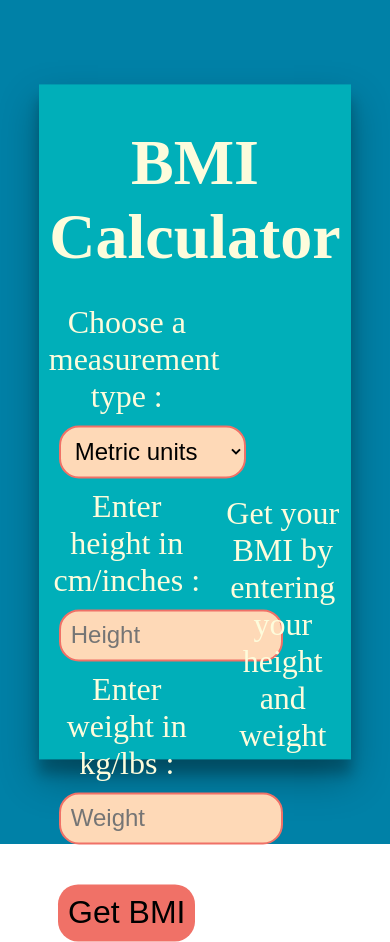
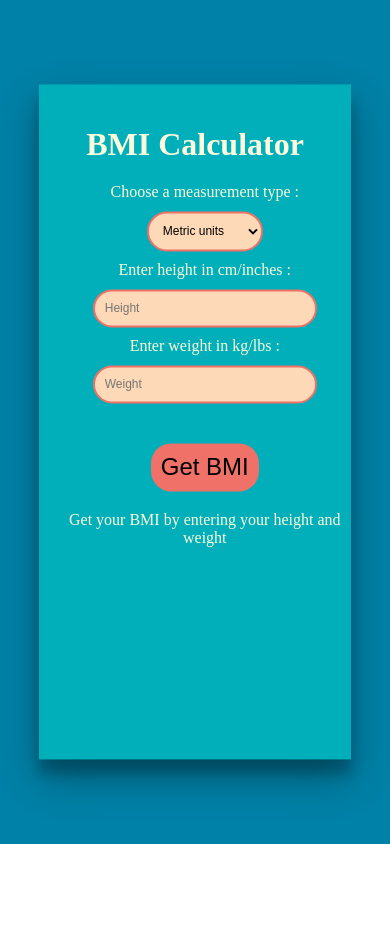
Before and after one commit to riju561/bmi, a Gatsby site: page / in a window 390 px wide. After the commit the page ends 844 px from the top, so only its background shows below. Built offline with nearby package versions, Linux system fonts and the light colour scheme; Gatsby itself is replaced by a stand-in of ours.

Commit message:
💡 Added comments

```diff
--- a/src/pages/index.jsx
+++ b/src/pages/index.jsx
@@ -5,13 +5,19 @@ const Home = () => {
   const [bmi, setBmi] = useState(0)
   const [type, setType] = useState("metric")
   const [btype, setBType] = useState(null)
+
+  //Sets data at starting
   useEffect(() => {
     setBmi(0)
     setBType(null)
   }, [])
+
+  //Everytime bmi value changes the function runs
   useEffect(() => {
     setBodyType()
   }, [bmi])
+
+  //Sets the body type
   const setBodyType = () => {
     if (bmi > 0 && bmi < 18.5) {
       setBType("Underweight")
@@ -23,6 +29,8 @@ const Home = () => {
       setBType("Obese")
     }
   }
+
+  //Calculates the bmi
   const getBmi = e => {
     e.preventDefault()
     setBmi(0)
@@ -33,10 +41,16 @@ const Home = () => {
     } else {
       setBmi(((w * 703) / (h * h)).toFixed(2))
     }
+    if (h == 0 || w == 0) {
+      setBmi(-1)
+    }
   }
+
+  //Sets the measurement type
   const setHandler = e => {
     setType(e.target.value)
   }
+
   return (
     <div className={styles.div}>
       <div className={styles.box}>
@@ -44,8 +58,10 @@ const Home = () => {
           <p className={styles.head}>BMI Calculator</p>
           <div className={styles.cont}>
             <div className={styles.col}>
+              {/* Option to choose measurement unit type */}
               <label for="type">
                 Choose a measurement type :
+                <br />
                 <select
                   name="type"
                   id="type"
@@ -57,6 +73,7 @@ const Home = () => {
                 </select>
               </label>
               <br />
+              {/* Input to enter height and weight */}
               <label>
                 Enter height in cm/inches : <br />
                 <input
@@ -80,10 +97,13 @@ const Home = () => {
               </button>
               <br />
             </div>
+            {/* Displays BMI */}
             <div className={styles.col}>
               <div className={styles.a}>
                 {bmi === 0 ? (
                   <p>Get your BMI by entering your height and weight</p>
+                ) : bmi === -1 ? (
+                  <p>Height or weight cannot be 0</p>
                 ) : (
                   <div className={styles.c}>
                     <p>
@@ -95,7 +115,6 @@ const Home = () => {
                   </div>
                 )}
               </div>
-              <br />
             </div>
           </div>
         </div>
--- a/src/pages/index.module.css
+++ b/src/pages/index.module.css
@@ -80,5 +80,54 @@
 }
 .info{
     font-weight: bolder;
-    font-size: 3.5rem;
 }
+@media only screen and (max-width:1100px){
+    .head{
+        font-size: 3rem;
+    }
+    .input,.select{
+        font-size: 1rem;
+    }
+    .col,.button{
+        font-size: 1.5rem;
+    }
+    .c{
+        font-size: 2rem;
+    }
+}
+@media only screen and (max-width:576px){
+    .head{
+        font-size: 3rem;
+    }
+    .input,.select{
+        font-size: 1rem;
+    }
+    .cont{
+        display: block;
+    }
+    .col{
+        font-size: 1.5rem;
+        width: 80vw;
+    }
+    .button{
+        font-size: 1.5rem;
+    }
+}
+@media only screen and (max-width:450px){
+    .head{
+        font-size: 2rem;
+    }
+    .input,.select{
+        font-size: 0.75rem;
+    }
+    .cont{
+        display: block;
+    }
+    .col{
+        font-size: 1rem;
+        width: 80vw;
+    }
+    .button{
+        font-size: 1.5rem;
+    }
+}
```
